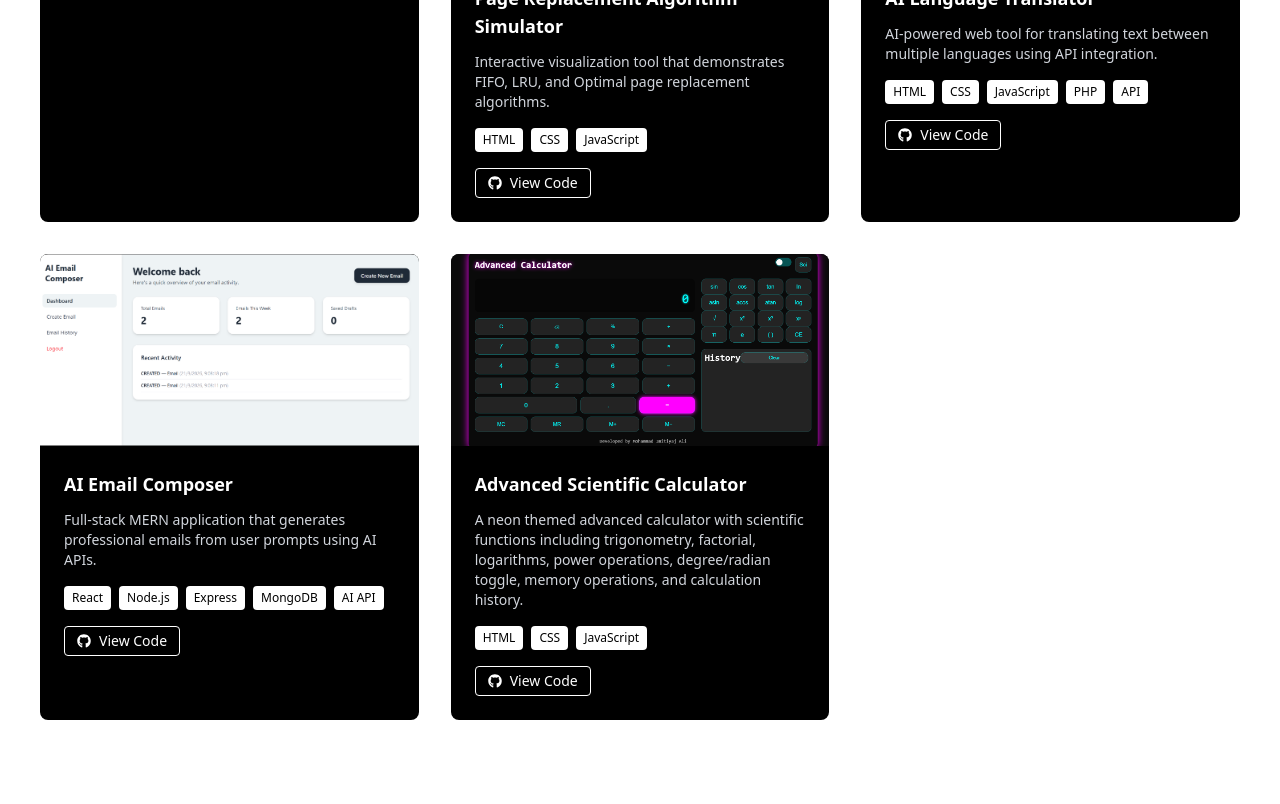
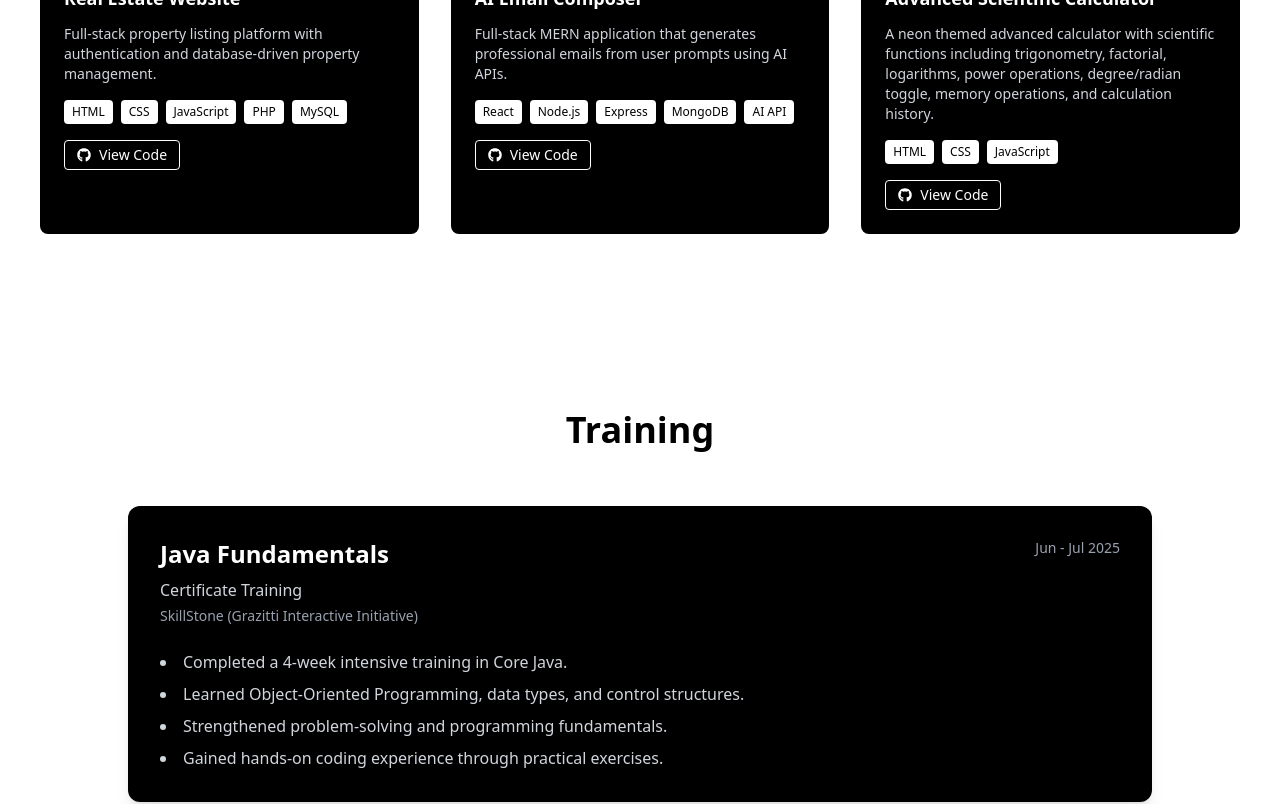
Before and after one commit to imitiyaj7860SP/MyPortfolio, a React (Vite) app: page / in a window 1280 px wide. Shown: the part 2900-3704 px from the top of the page. Built offline with nearby package versions, Linux system fonts and the light colour scheme.

Commit message:
Added training section and updated portfolio

```diff
--- a/src/App.jsx
+++ b/src/App.jsx
@@ -9,6 +9,7 @@ import Skills from "./Components/Skills"
 import Contact from "./Components/Contact"
 import Footer from "./Components/Footer"
 import Certifications from "./Components/Certifications"
+import Training from "./Components/Training"
 import './index.css'
 function App() {
   return (
@@ -18,6 +19,7 @@ function App() {
       <About />
       <Skills />
       <Projects />
+      <Training />
       <Certificates />
       <Certifications />
       <Achievements />
--- a/src/Components/Projects.jsx
+++ b/src/Components/Projects.jsx
@@ -21,23 +21,8 @@ function Projects() {
       title: "Real Estate Website",
       description: "Full-stack property listing platform with authentication and database-driven property management.",
       tech: ["HTML", "CSS", "JavaScript", "PHP", "MySQL"],
-      github: "https://github.com/imitiyaj7860SP/RealEstate-website"
-    },
-
-    {
-      title: "Page Replacement Algorithm Simulator",
-      description: "Interactive visualization tool that demonstrates FIFO, LRU, and Optimal page replacement algorithms.",
-      tech: ["HTML", "CSS", "JavaScript"],
-      github: "https://github.com/imitiyaj7860SP/Efficient-Page-Replacement-Algorithm-Simulator-",
-      image: "/assets/pageReplacement.png"
-    },
-
-    {
-      title: "AI Language Translator",
-      description: "AI-powered web tool for translating text between multiple languages using API integration.",
-      tech: ["HTML", "CSS", "JavaScript", "PHP", "API"],
-      github: "https://github.com/imitiyaj7860SP/AI-Translator",
-      image: "/assets/language.png"
+      github: "https://github.com/imitiyaj7860SP/RealEstate-website",
+      image: "/assets/eState.jpeg"
     },
 
     {
--- /dev/null
+++ b/src/Components/Training.jsx
@@ -0,0 +1,64 @@
+function Training() {
+  const trainings = [
+    {
+      title: "Java Fundamentals",
+      type: "Certificate Training",
+      organization: "SkillStone (Grazitti Interactive Initiative)",
+      duration: "Jun - Jul 2025",
+      points: [
+        "Completed a 4-week intensive training in Core Java.",
+        "Learned Object-Oriented Programming, data types, and control structures.",
+        "Strengthened problem-solving and programming fundamentals.",
+        "Gained hands-on coding experience through practical exercises."
+      ]
+    }
+  ];
+
+  return (
+    <section id="training" className="px-10 py-24 bg-white text-black">
+      <h2 className="text-4xl font-bold text-center mb-14">
+        Training
+      </h2>
+
+      <div className="max-w-5xl mx-auto space-y-8">
+        {trainings.map((item, index) => (
+          <div
+            key={index}
+            className="bg-black text-white p-8 rounded-xl shadow-lg
+                       hover:shadow-2xl hover:-translate-y-2
+                       transition duration-300"
+          >
+            <div className="flex flex-col md:flex-row md:justify-between md:items-start gap-4">
+
+              <div>
+                <h3 className="text-2xl font-semibold mb-2">
+                  {item.title}
+                </h3>
+
+                <p className="text-gray-300 mb-1">
+                  {item.type}
+                </p>
+
+                <p className="text-gray-400 text-sm">
+                  {item.organization}
+                </p>
+              </div>
+
+              <p className="text-sm text-gray-400 whitespace-nowrap">
+                {item.duration}
+              </p>
+            </div>
+
+            <ul className="mt-6 space-y-2 text-gray-300 list-disc list-inside">
+              {item.points.map((point, i) => (
+                <li key={i}>{point}</li>
+              ))}
+            </ul>
+          </div>
+        ))}
+      </div>
+    </section>
+  );
+}
+
+export default Training;
```
Also changed, not shown: public/assets/eState.jpeg (added).
